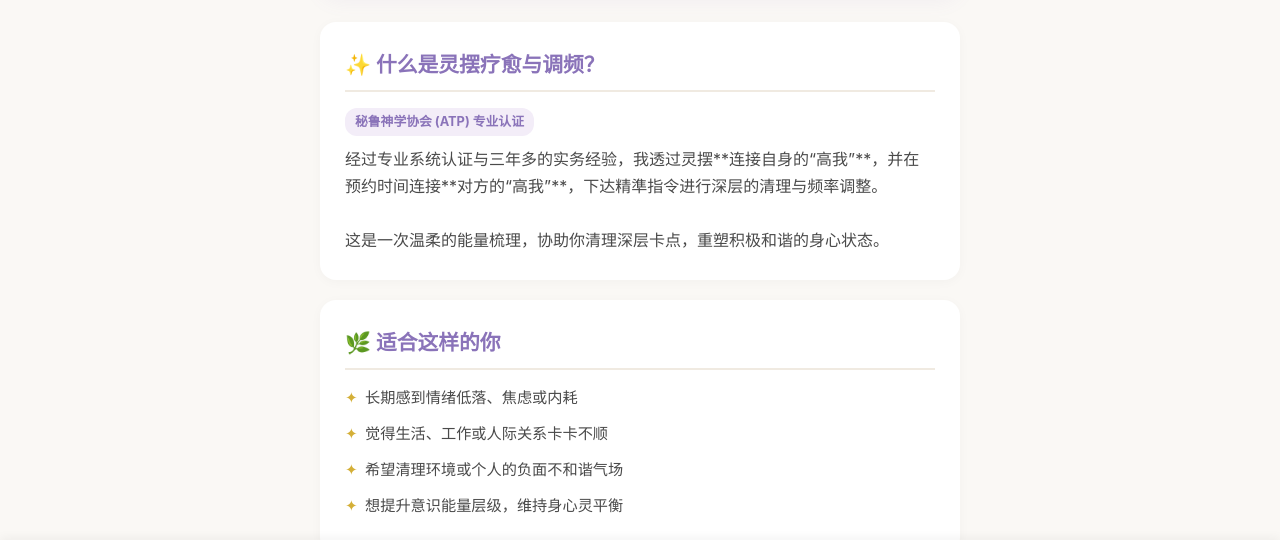
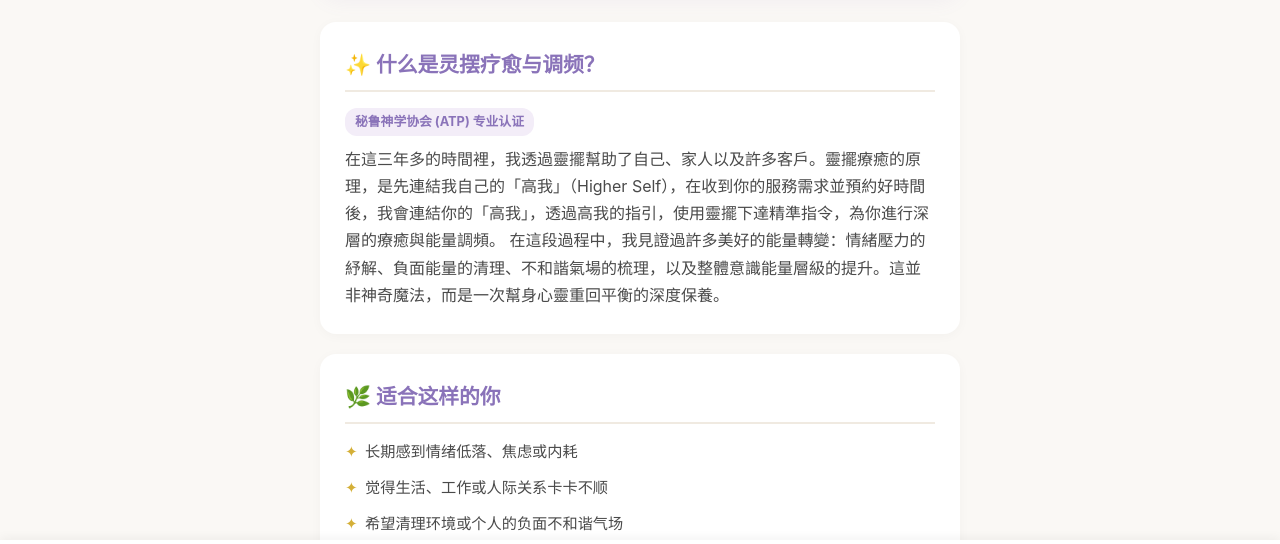
Before and after one commit to luminaheal/luminaheal.github.io, a plain HTML site: page index.html in a window 1280 px wide. Shown: the part 188-732 px from the top of the page. Drawn offline with Linux system fonts and the light colour scheme.

Commit message:
Update index.html

```diff
--- a/index.html
+++ b/index.html
@@ -202,9 +202,8 @@
     <div class="card">
         <h2>✨ 什么是灵摆疗愈与调频？</h2>
         <span class="tag">秘鲁神学协会 (ATP) 专业认证</span>
-        <p>经过专业系统认证与三年多的实务经验，我透过灵摆**连接自身的“高我”**，并在预约时间连接**对方的“高我”**，下达精準指令进行深层的清理与频率调整。</p>
-        <br>
-        <p>这是一次温柔的能量梳理，协助你清理深层卡点，重塑积极和谐的身心状态。</p>
+<p>在這三年多的時間裡，我透過靈擺幫助了自己、家人以及許多客戶。靈擺療癒的原理，是先連結我自己的「高我」（Higher Self），在收到你的服務需求並預約好時間後，我會連結你的「高我」，透過高我的指引，使用靈擺下達精準指令，為你進行深層的療癒與能量調頻。
+在這段過程中，我見證過許多美好的能量轉變：情緒壓力的紓解、負面能量的清理、不和諧氣場的梳理，以及整體意識能量層級的提升。這並非神奇魔法，而是一次幫身心靈重回平衡的深度保養。</p>
     </div>
 
     <!-- Suitable for -->
```
